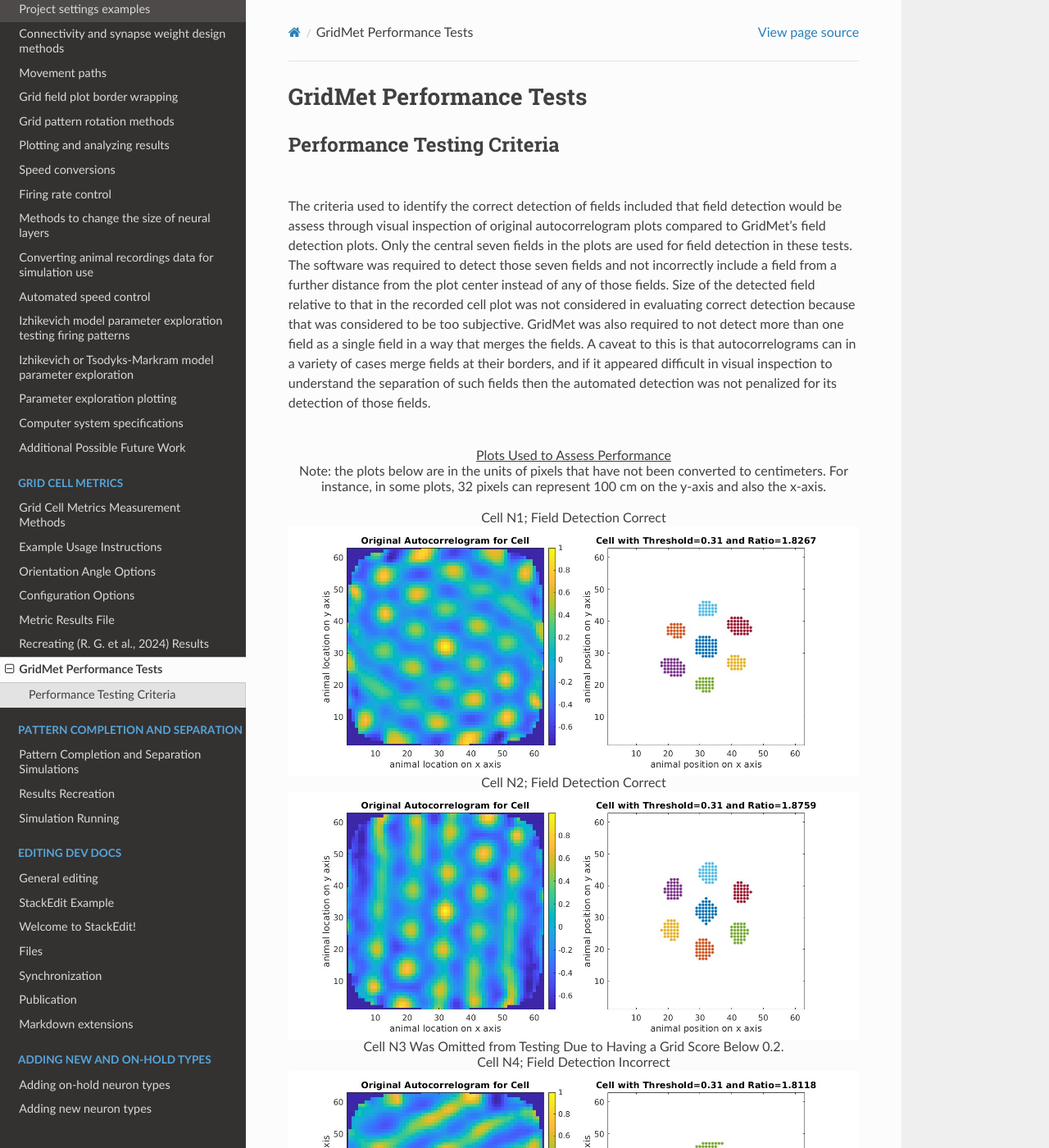
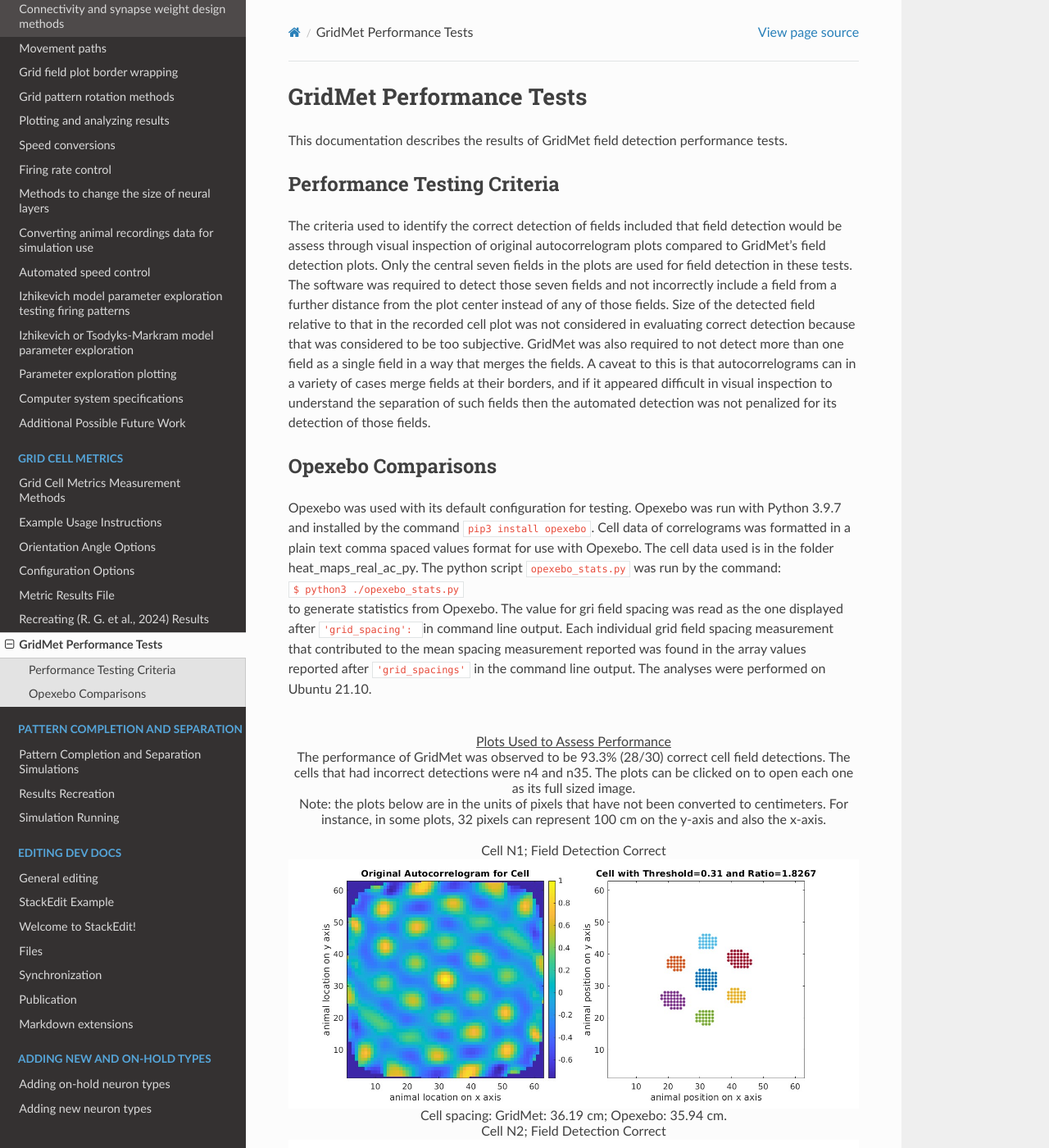
Before and after one commit to Hippocampome-Org/hco_dev_docs, a Sphinx documentation site: the page built from docs/gridcell_metrics/performance_tests.md, in a window 1280 px wide and 1400 px high. Shown: the whole window at 82% size. Built offline with Sphinx 7.4.7 and the Read the Docs theme 3.1.0, drawn with Linux system fonts in a browser that asks for light colours; some of the changed text lies outside the part shown.

Commit message:
performance tests page update

```diff
--- a/docs/gridcell_metrics/performance_tests.md
+++ b/docs/gridcell_metrics/performance_tests.md
@@ -1,46 +1,69 @@
 GridMet Performance Tests
 =========================
 
+This documentation describes the results of GridMet field detection performance tests.
+
 ## Performance Testing Criteria
-<br>The criteria used to identify the correct detection of fields included that field detection would be assess through visual inspection of original autocorrelogram plots compared to GridMet’s field detection plots. Only the central seven fields in the plots are used for field detection in these tests. The software was required to detect those seven fields and not incorrectly include a field from a further distance from the plot center instead of any of those fields. Size of the detected field relative to that in the recorded cell plot was not considered in evaluating correct detection because that was considered to be too subjective. GridMet was also required to not detect more than one field as a single field in a way that merges the fields. A caveat to this is that autocorrelograms can in a variety of cases merge fields at their borders, and if it appeared difficult in visual inspection to understand the separation of such fields then the automated detection was not penalized for its detection of those fields.
+The criteria used to identify the correct detection of fields included that field detection would be assess through visual inspection of original autocorrelogram plots compared to GridMet’s field detection plots. Only the central seven fields in the plots are used for field detection in these tests. The software was required to detect those seven fields and not incorrectly include a field from a further distance from the plot center instead of any of those fields. Size of the detected field relative to that in the recorded cell plot was not considered in evaluating correct detection because that was considered to be too subjective. GridMet was also required to not detect more than one field as a single field in a way that merges the fields. A caveat to this is that autocorrelograms can in a variety of cases merge fields at their borders, and if it appeared difficult in visual inspection to understand the separation of such fields then the automated detection was not penalized for its detection of those fields.
+
+## Opexebo Comparisons
+Opexebo was used with its default configuration for testing. Opexebo was run with Python 3.9.7 and installed by the command `pip3 install opexebo`. Cell data of correlograms was formatted in a plain text comma spaced values format for use with Opexebo. The cell data used is in the folder heat_maps_real_ac_py. The python script `opexebo_stats.py` was run by the command:
+<br>`$ python3 ./opexebo_stats.py`
+<br>to generate statistics from Opexebo. The value for gri field spacing was read as the one displayed after `'grid_spacing': ` in command line output. Each individual grid field spacing measurement that contributed to the mean spacing measurement reported was found in the array values reported after `'grid_spacings'` in the command line output. The analyses were performed on Ubuntu 21.10.
 
 <center>
 <br><u>Plots Used to Assess Performance</u>
+<br>The performance of GridMet was observed to be 93.3% (28/30) correct cell field detections. The cells that had incorrect detections were n4 and n35. The plots can be clicked on to open each one as its full sized image.
 <br>Note: the plots below are in the units of pixels that have not been converted to centimeters. For instance, in some plots, 32 pixels can represent 100 cm on the y-axis and also the x-axis.
 <br><br>Cell N1; Field Detection Correct
 <a href='https://github.com/Hippocampome-Org/hco_dev_docs/blob/master/media/performance_tests/n1.jpg?raw=true'><img src="https://github.com/Hippocampome-Org/hco_dev_docs/blob/master/media/performance_tests/n1.jpg?raw=true"  width="700"></a>
-Cell N2; Field Detection Correct
+Cell spacing: GridMet: 36.19 cm; Opexebo: 35.94 cm.
+<br>Cell N2; Field Detection Correct
 <a href='https://github.com/Hippocampome-Org/hco_dev_docs/blob/master/media/performance_tests/n2.jpg?raw=true'><img src="https://github.com/Hippocampome-Org/hco_dev_docs/blob/master/media/performance_tests/n2.jpg?raw=true"  width="700"></a>
 Cell N3 Was Omitted from Testing Due to Having a Grid Score Below 0.2.
 <br>Cell N4; Field Detection Incorrect
 <a href='https://github.com/Hippocampome-Org/hco_dev_docs/blob/master/media/performance_tests/n4.jpg?raw=true'><img src="https://github.com/Hippocampome-Org/hco_dev_docs/blob/master/media/performance_tests/n4.jpg?raw=true"  width="700"></a>
 Notes: Cell N4 was observed to have incorrect detection because 2 of its 35 field area pixels are in the wrong field. This will have only very small effects on metric results but is still an error.
+<br>Cell spacing: GridMet: 39.53 cm; Opexebo: 39.13 cm.
 <br>Cell N5; Field Detection Correct
 <a href='https://github.com/Hippocampome-Org/hco_dev_docs/blob/master/media/performance_tests/n5.jpg?raw=true'><img src="https://github.com/Hippocampome-Org/hco_dev_docs/blob/master/media/performance_tests/n5.jpg?raw=true"  width="700"></a>
-Cell N6 Was Omitted from Testing Due to Having a Grid Score Below 0.2.
+Cell spacing: GridMet: 45.53 cm; Opexebo: 46.25 cm.
+<br>Cell N6 Was Omitted from Testing Due to Having a Grid Score Below 0.2.
 <br>Cell N7 Was Omitted from Testing Due to Having a Grid Score Below 0.2.
 <br>Cell N8; Field Detection Correct
 <a href='https://github.com/Hippocampome-Org/hco_dev_docs/blob/master/media/performance_tests/n8.jpg?raw=true'><img src="https://github.com/Hippocampome-Org/hco_dev_docs/blob/master/media/performance_tests/n8.jpg?raw=true"  width="700"></a>
+Cell spacing: GridMet: 57.56 cm; Opexebo: 56.94 cm.
 <br>Cell N9 Was Omitted from Testing Due to Having a Grid Score Below 0.2.
 <br>Cell N10; Field Detection Correct
 <a href='https://github.com/Hippocampome-Org/hco_dev_docs/blob/master/media/performance_tests/n10.jpg?raw=true'><img src="https://github.com/Hippocampome-Org/hco_dev_docs/blob/master/media/performance_tests/n10.jpg?raw=true"  width="700"></a>
+Cell spacing: GridMet: 75.41 cm; Opexebo: 70.1875 cm.
 <br>Cell N11; Field Detection Correct
 <a href='https://github.com/Hippocampome-Org/hco_dev_docs/blob/master/media/performance_tests/n11.jpg?raw=true'><img src="https://github.com/Hippocampome-Org/hco_dev_docs/blob/master/media/performance_tests/n11.jpg?raw=true"  width="700"></a>
 Note: Cell N11's field detection was not penalized for any merged fields because how to separate two pairs of fields in the original recording plot was considered to be unclear to the human evalulator. The automated field detection was not expected to go beyond the human evaluator's performance abilities.
+<br>Cell spacing: GridMet: 72.34 cm; Opexebo: 71.49 cm.
 <br>Cell N12; Field Detection Correct
 <a href='https://github.com/Hippocampome-Org/hco_dev_docs/blob/master/media/performance_tests/n12.jpg?raw=true'><img src="https://github.com/Hippocampome-Org/hco_dev_docs/blob/master/media/performance_tests/n12.jpg?raw=true"  width="700"></a>
+<br>Cell spacing: GridMet: 44.75 cm; Opexebo: 73.25 cm.
+<br>Note: Opexebo created a mean estimate of field spacings that appears less realistic then GridMet's estimate here.
 <br>Cell N13; Field Detection Correct
 <a href='https://github.com/Hippocampome-Org/hco_dev_docs/blob/master/media/performance_tests/n13.jpg?raw=true'><img src="https://github.com/Hippocampome-Org/hco_dev_docs/blob/master/media/performance_tests/n13.jpg?raw=true"  width="700"></a>
+<br>Cell spacing: GridMet: 44.44 cm; Opexebo: 44.12 cm.
 <br>Cell N14; Field Detection Correct
 <a href='https://github.com/Hippocampome-Org/hco_dev_docs/blob/master/media/performance_tests/n14.jpg?raw=true'><img src="https://github.com/Hippocampome-Org/hco_dev_docs/blob/master/media/performance_tests/n14.jpg?raw=true"  width="700"></a>
+<br>Cell spacing: GridMet: 45.41 cm; Opexebo: 46.04 cm.
 <br>Cell N15; Field Detection Correct
 <a href='https://github.com/Hippocampome-Org/hco_dev_docs/blob/master/media/performance_tests/n15.jpg?raw=true'><img src="https://github.com/Hippocampome-Org/hco_dev_docs/blob/master/media/performance_tests/n15.jpg?raw=true"  width="700"></a>
+<br>Cell spacing: GridMet: 47.41 cm; Opexebo: 46.79 cm.
 <br>Cell N16; Field Detection Correct
 <a href='https://github.com/Hippocampome-Org/hco_dev_docs/blob/master/media/performance_tests/n16.jpg?raw=true'><img src="https://github.com/Hippocampome-Org/hco_dev_docs/blob/master/media/performance_tests/n16.jpg?raw=true"  width="700"></a>
+<br>Cell spacing: GridMet: 44.19 cm; Opexebo: 44.83 cm.
 <br>Cell N17; Field Detection Correct
 <a href='https://github.com/Hippocampome-Org/hco_dev_docs/blob/master/media/performance_tests/n17.jpg?raw=true'><img src="https://github.com/Hippocampome-Org/hco_dev_docs/blob/master/media/performance_tests/n17.jpg?raw=true"  width="700"></a>
+<br>Cell spacing: GridMet: 75.78 cm; Opexebo: 72.62 cm.
 <br>Cell N18; Field Detection Correct
 <a href='https://github.com/Hippocampome-Org/hco_dev_docs/blob/master/media/performance_tests/n18.jpg?raw=true'><img src="https://github.com/Hippocampome-Org/hco_dev_docs/blob/master/media/performance_tests/n18.jpg?raw=true"  width="700"></a>
+<br>Cell spacing: GridMet: 45.81 cm; Opexebo: 74.48 cm.
+<br>Note: Opexebo created a mean estimate of field spacings that appears less realistic then GridMet's estimate here.
 <br>Cell N19; Field Detection Correct
 <a href='https://github.com/Hippocampome-Org/hco_dev_docs/blob/master/media/performance_tests/n19.jpg?raw=true'><img src="https://github.com/Hippocampome-Org/hco_dev_docs/blob/master/media/performance_tests/n19.jpg?raw=true"  width="700"></a>
 <br>Cell N20; Field Detection Correct
@@ -70,7 +93,7 @@ Note: Cell numbering skips N30, N31, and N32.
 <a href='https://github.com/Hippocampome-Org/hco_dev_docs/blob/master/media/performance_tests/n34.jpg?raw=true'><img src="https://github.com/Hippocampome-Org/hco_dev_docs/blob/master/media/performance_tests/n34.jpg?raw=true"  width="700"></a>
 <br>Cell N35; Field Detection Incorrect
 <a href='https://github.com/Hippocampome-Org/hco_dev_docs/blob/master/media/performance_tests/n35.jpg?raw=true'><img src="https://github.com/Hippocampome-Org/hco_dev_docs/blob/master/media/performance_tests/n35.jpg?raw=true"  width="700"></a>
-Note: Cell N35 was observed to have incorrect detection because it has two instances of merged fields. These instances will only have small effects on its metrics.
+Note: Cell N35 was observed to have incorrect detection because it has two instances of merged fields. These instances will only have small effects on its metrics. The human evaluator could clearly distinguish the seperate field areas in each pair of fields that were merged in detection in this case. The evaluator being able to distinguish these areas caused an expectation for the automated detection to also create that if its detection is to be considered correct.
 <br>Cell N36; Field Detection Correct
 <a href='https://github.com/Hippocampome-Org/hco_dev_docs/blob/master/media/performance_tests/n36.jpg?raw=true'><img src="https://github.com/Hippocampome-Org/hco_dev_docs/blob/master/media/performance_tests/n36.jpg?raw=true"  width="700"></a>
 <br>Cell N37; Field Detection Correct
```
